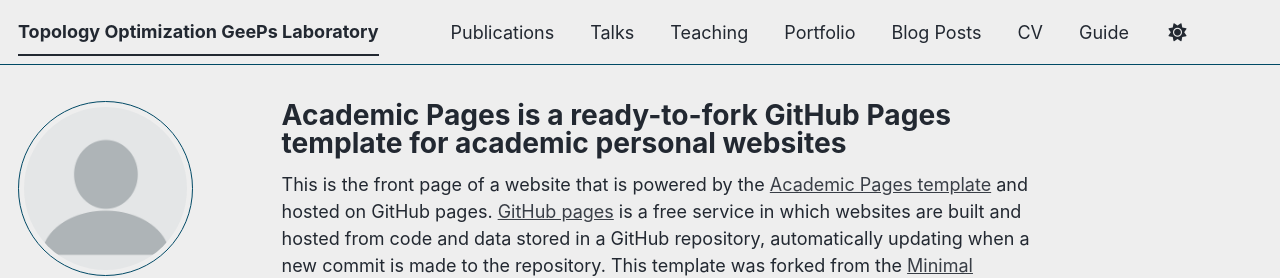
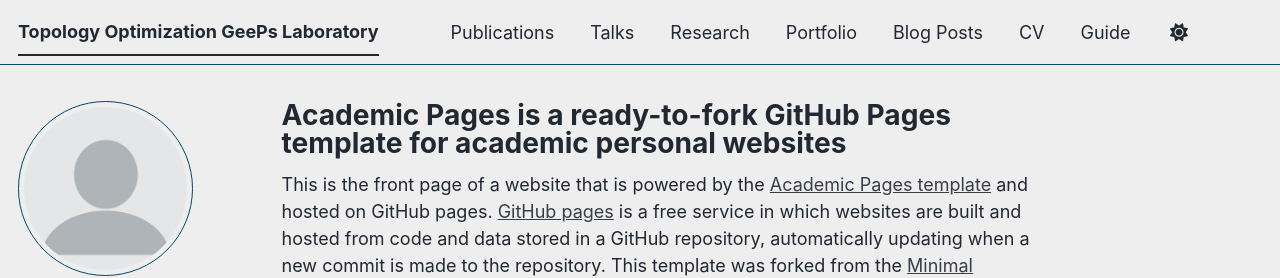
Before and after one commit to mayahagehassan/TopoGeePs.github.io, a Jekyll site: the page built from _pages/about.md, in a window 1280 px wide. Shown: the top 278 px of the page. Built offline with Jekyll 4.4.1, drawn with Linux system fonts in a browser that asks for light colours; some web fonts are replaced; a script bundle is joined from its source files by our own code; library files that are not in the unit come from our copies.

Commit message:
Replace 'Teaching' with 'Research' in navigation

```diff
--- a/_data/navigation.yml
+++ b/_data/navigation.yml
@@ -14,8 +14,8 @@
   - title: "Talks"
     url: /talks/
 
-  - title: "Teaching"
-    url: /teaching/
+  - title: "Research"
+    url: /Research/
 
   - title: "Portfolio"
     url: /portfolio/
```
